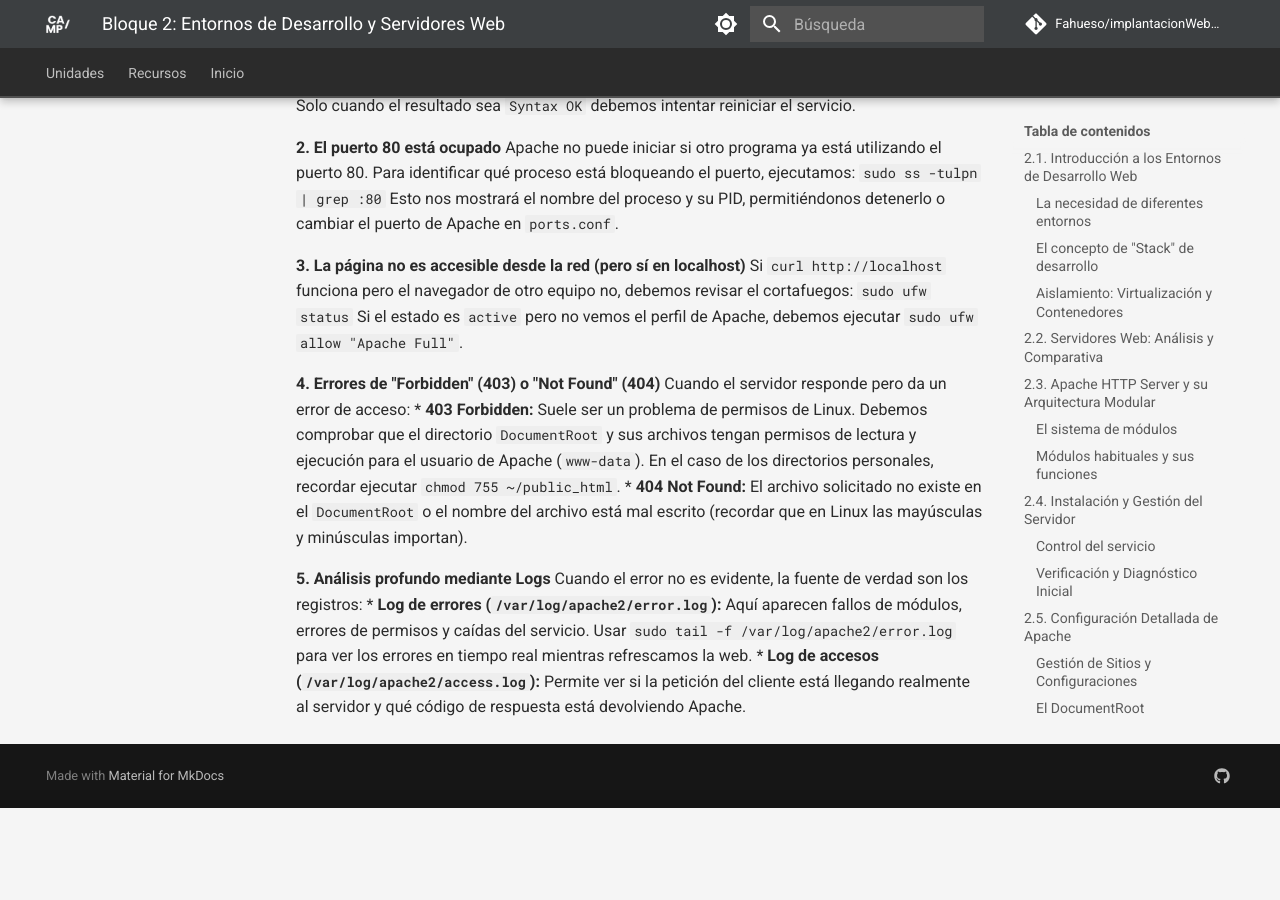
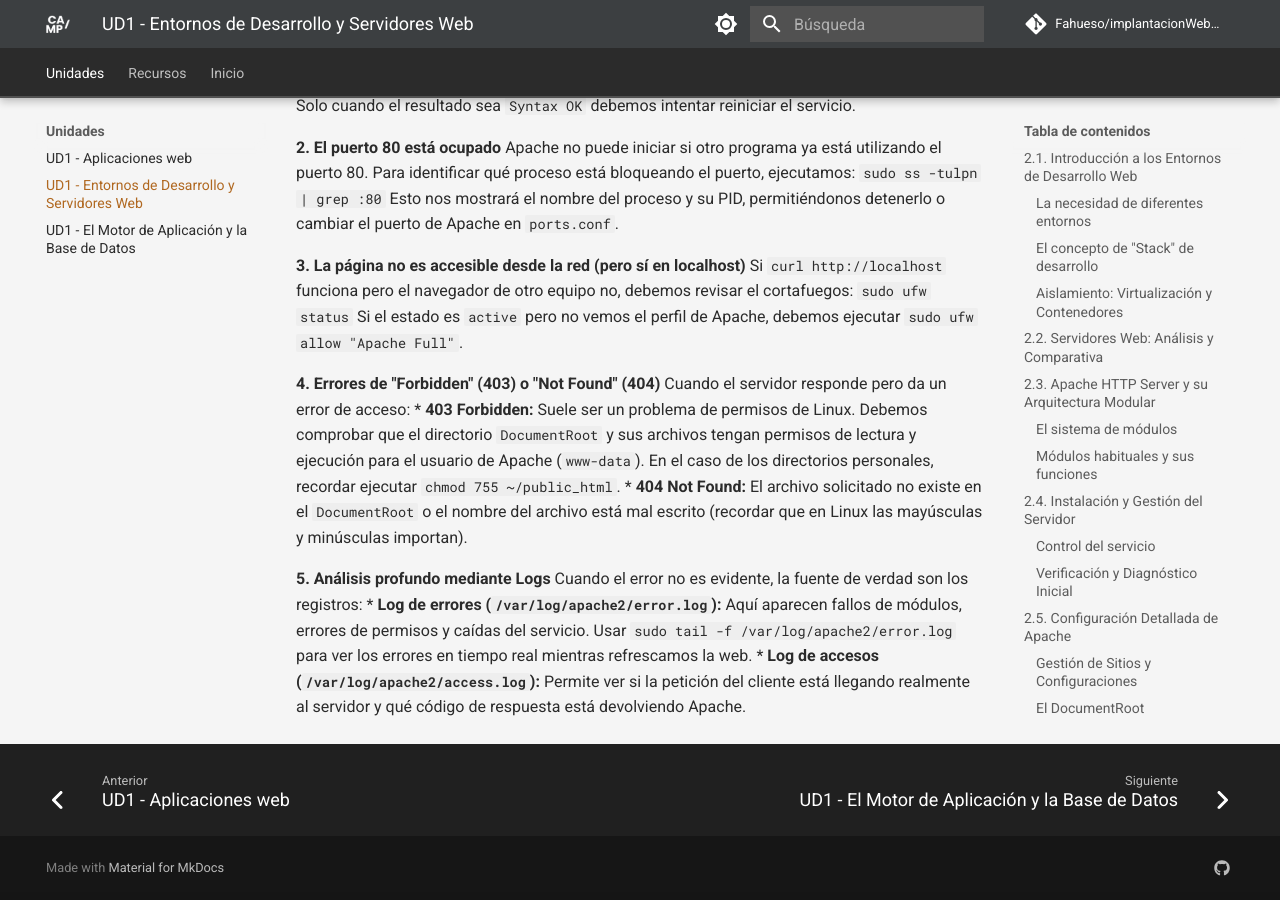
Before and after one commit to Fahueso/implantacionWebASIR, an MkDocs documentation site: the page built from docs/unidades/ud01b.md, in a window 1280 px wide and 900 px high, scrolled down 7237 px. Built offline with MkDocs 1.6.1 and Material for MkDocs 9.7.7, drawn with Linux system fonts in a browser that asks for light colours; comment, search, counter and statistics services are not loaded; before the commit the page ends 8045 px from its top, so only the background shows below that.

Commit message:
Arreglo navegación

```diff
--- a/mkdocs.yml
+++ b/mkdocs.yml
@@ -4,8 +4,8 @@ site_url: https://fahueso.github.io/implantacionWebASIR/
 nav:
   - Unidades:
     - UD1 - Aplicaciones web: unidades/ud01a.md
-    - UD1 - Bloque Entornos de Desarrollo y Servidores Web: unidades/ud01a.md
-    - UD1 - El Motor de Aplicación y la Base de Datos: unidades/ud01a.md
+    - UD1 - Entornos de Desarrollo y Servidores Web: unidades/ud01b.md
+    - UD1 - El Motor de Aplicación y la Base de Datos: unidades/ud01c.md
 
   - Recursos:
     - Guías:
```
